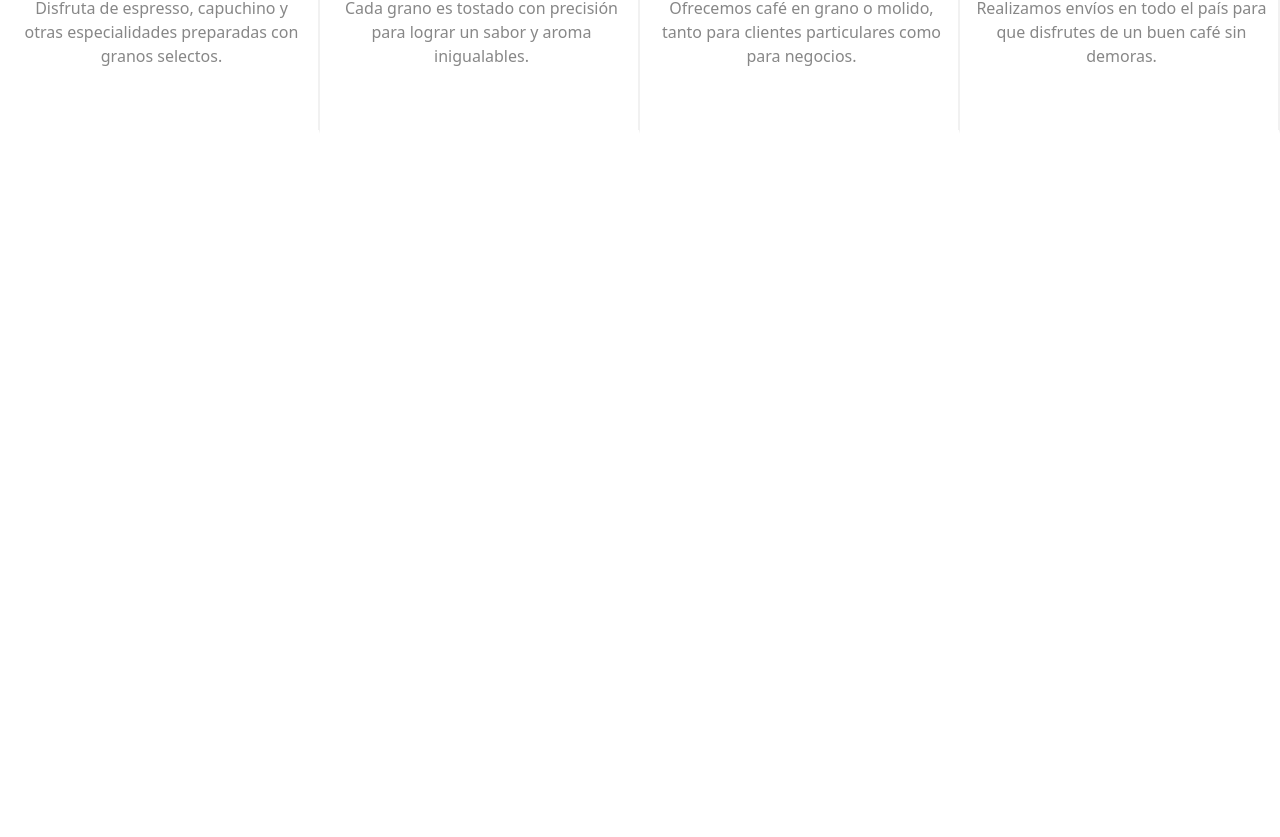
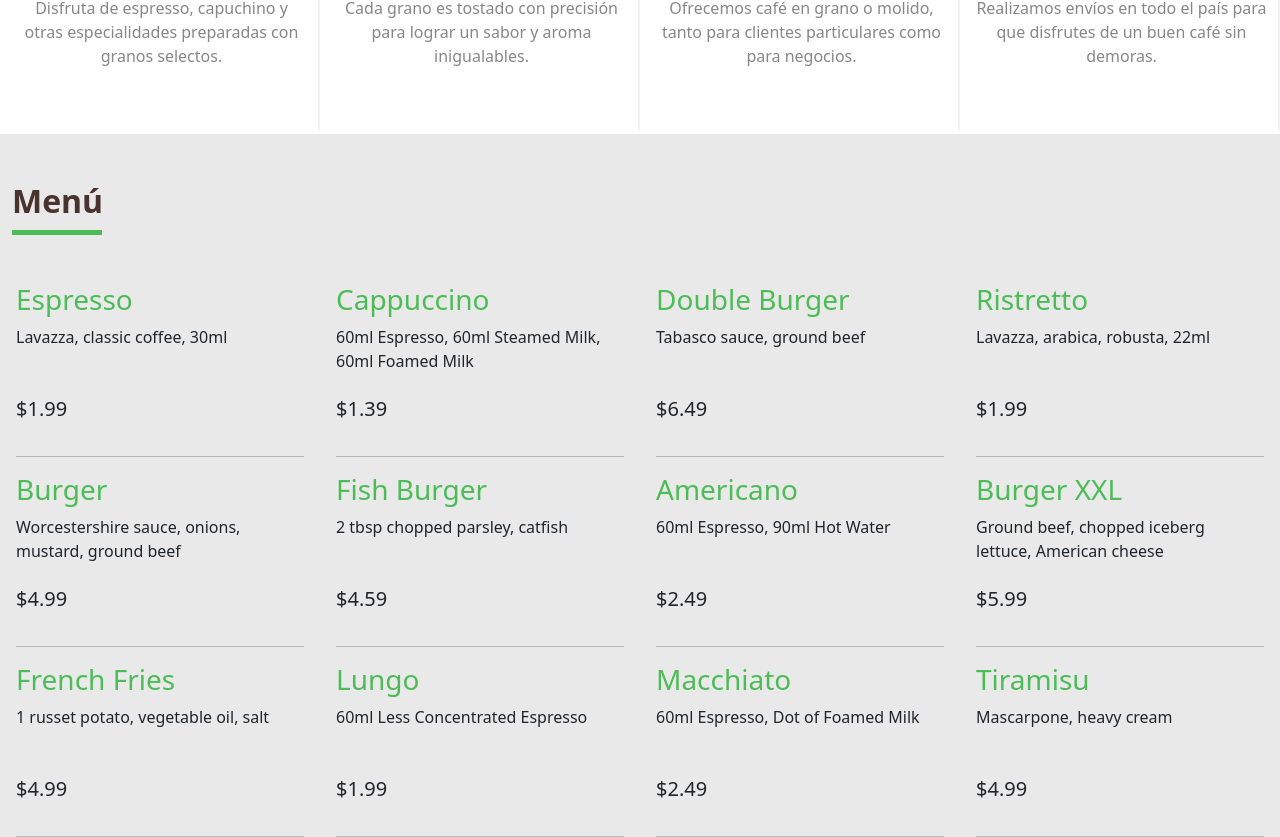
Before and after one commit to FacundoGabriel/cafe-v1, a React (Vite) app: page / in a window 1280 px wide. Shown: the part 731-1568 px from the top of the page. Before the commit the page ends 865 px from the top, so only its background shows below. Built offline with nearby package versions, Linux system fonts and the light colour scheme; a web font is replaced by a local one.

Commit message:
se crea el componente menu, se crea el json con los cafe del menu, los importamos y mapeamos para mostrar en pantalla todo el menu

```diff
--- /dev/null
+++ b/src/components/menu/Menu.css
@@ -0,0 +1,28 @@
+.container-menu{
+    background: #e7e7e7e6  ;
+}
+
+.container-menu h2{
+    color: #48332F;
+    padding-bottom: 10px;
+    border-bottom: 5px solid #4BBC56;
+    width: 90px;
+    font-weight: bold;
+
+}
+
+.menu-item {
+    min-height: 190px;
+    display: grid;
+    grid-template-rows: auto 1fr auto;
+  }
+
+.menu-item h3{
+    color: #4BBC56;
+}
+
+
+.menu-item p:nth-of-type(2){
+    font-size: 20px;
+    margin-top: auto;
+}
--- /dev/null
+++ b/src/components/menu/Menu.jsx
@@ -0,0 +1,23 @@
+import "./Menu.css";
+import menu from "../../menu.json";
+
+export const Menu = () => {
+  return (
+    <>
+      <div className="container-fluid container-menu">
+        <h2 className="pt-5" data-aos="fade-right">Menú</h2>
+
+        <div className="row mt-5" data-aos="fade-up"  >
+          {menu.map((item, index) => (
+            <div className="col-12 col-md-6 col-lg-3 menu-item px-3" key={index}>
+              <h3>{item.name}</h3>
+              <p>{item.description}</p>
+              <p>${item.price}</p>
+              <hr />
+            </div>
+          ))}
+        </div>
+      </div>
+    </>
+  );
+};
--- /dev/null
+++ b/src/menu.json
@@ -0,0 +1,63 @@
+[
+    {
+      "name": "Espresso",
+      "description": "Lavazza, classic coffee, 30ml",
+      "price": 1.99
+    },
+    {
+      "name": "Cappuccino",
+      "description": "60ml Espresso, 60ml Steamed Milk, 60ml Foamed Milk",
+      "price": 1.39
+    },
+    {
+      "name": "Double Burger",
+      "description": "Tabasco sauce, ground beef",
+      "price": 6.49
+    },
+    {
+      "name": "Ristretto",
+      "description": "Lavazza, arabica, robusta, 22ml",
+      "price": 1.99
+    },
+    {
+      "name": "Burger",
+      "description": "Worcestershire sauce, onions, mustard, ground beef",
+      "price": 4.99
+    },
+    {
+      "name": "Fish Burger",
+      "description": "2 tbsp chopped parsley, catfish",
+      "price": 4.59
+    },
+    {
+      "name": "Americano",
+      "description": "60ml Espresso, 90ml Hot Water",
+      "price": 2.49
+    },
+    {
+      "name": "Burger XXL",
+      "description": "Ground beef, chopped iceberg lettuce, American cheese",
+      "price": 5.99
+    },
+    {
+      "name": "French Fries",
+      "description": "1 russet potato, vegetable oil, salt",
+      "price": 4.99
+    },
+    {
+      "name": "Lungo",
+      "description": "60ml Less Concentrated Espresso",
+      "price": 1.99
+    },
+    {
+      "name": "Macchiato",
+      "description": "60ml Espresso, Dot of Foamed Milk",
+      "price": 2.49
+    },
+    {
+      "name": "Tiramisu",
+      "description": "Mascarpone, heavy cream",
+      "price": 4.99
+    }
+
+  ]
--- a/src/pages/HomePage.jsx
+++ b/src/pages/HomePage.jsx
@@ -5,6 +5,7 @@ import { DescatacadosCafe } from '../components/destacado/DescatacadosCafe'
 import 'aos/dist/aos.css';
 import { useEffect } from 'react';
 import AOS from 'aos';
+import { Menu } from '../components/menu/Menu';
 
 
 export const HomePage = () => {
@@ -17,6 +18,7 @@ export const HomePage = () => {
         <NavbarC/>
         <CarouselC/>
         <DescatacadosCafe/>
+        <Menu/>
     </div>
   )
 }
```
